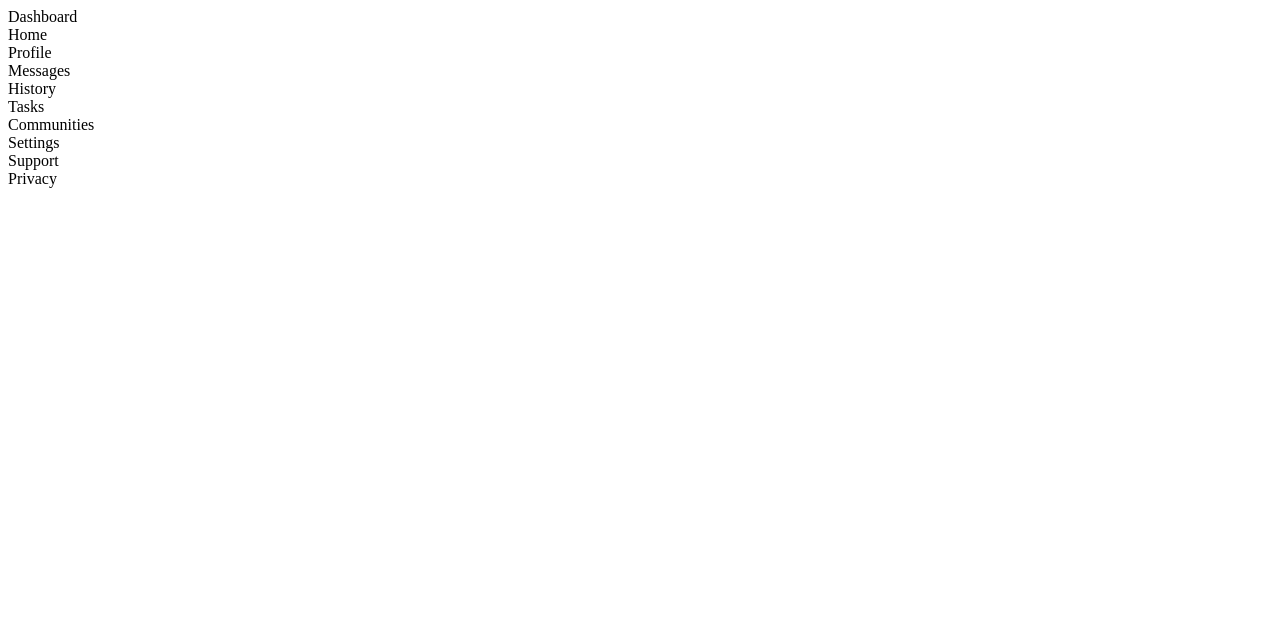
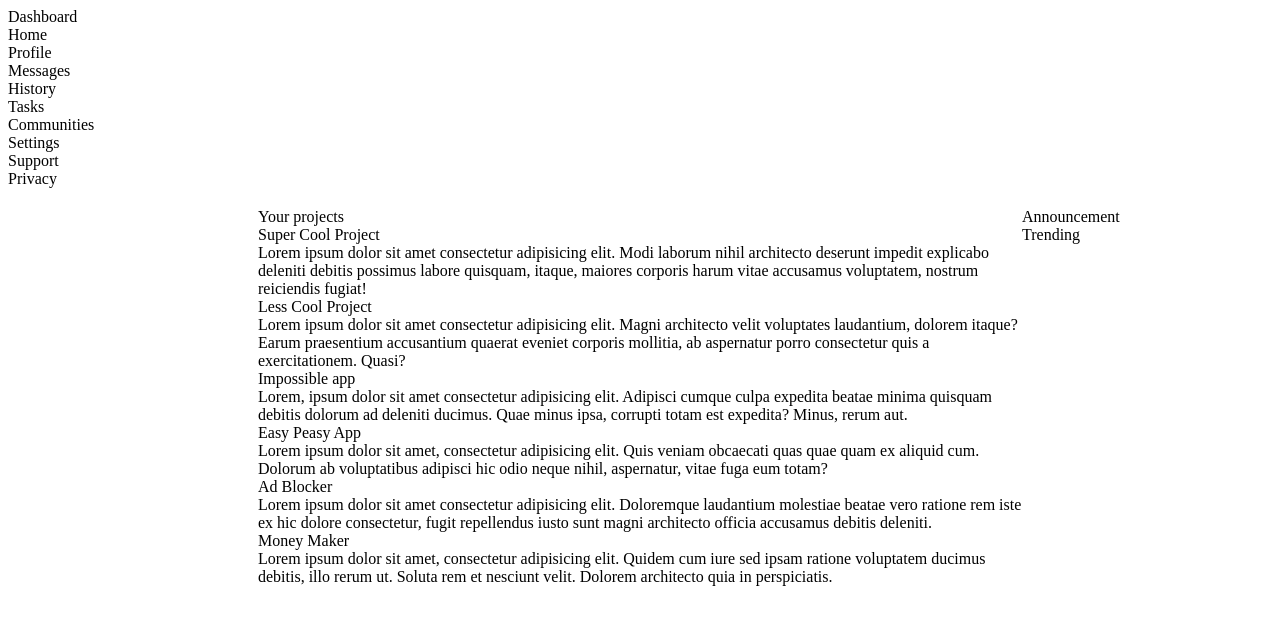
Before and after one commit to louis-esco/top-admin-dashboard, a plain HTML site: page index.html in a window 1280 px wide. Drawn offline with Linux system fonts and the light colour scheme.

Commit message:
Adds basic content

```diff
--- a/index.html
+++ b/index.html
@@ -40,10 +40,69 @@
 
         <main>
             <div class="projects">
+                <div class="projects-title">Your projects</div>
+                <div class="projects-cards">
+                    <div class="card">
+                        <div class="card-title">Super Cool Project</div>
+                        <div class="card-content">Lorem ipsum dolor sit amet consectetur adipisicing elit. Modi laborum
+                            nihil architecto deserunt impedit explicabo deleniti debitis possimus labore quisquam,
+                            itaque, maiores corporis harum vitae accusamus voluptatem, nostrum reiciendis fugiat!</div>
+                        <div class="card-links"></div>
+                    </div>
+                    <div class="card">
+                        <div class="card-title">Less Cool Project</div>
+                        <div class="card-content">Lorem ipsum dolor sit amet consectetur adipisicing elit. Magni
+                            architecto velit voluptates laudantium, dolorem itaque? Earum praesentium accusantium
+                            quaerat eveniet corporis mollitia, ab aspernatur porro consectetur quis a exercitationem.
+                            Quasi?</div>
+                        <div class="card-links"></div>
+                    </div>
+                    <div class="card">
+                        <div class="card-title">Impossible app</div>
+                        <div class="card-content">Lorem, ipsum dolor sit amet consectetur adipisicing elit. Adipisci
+                            cumque culpa expedita beatae minima quisquam debitis dolorum ad deleniti ducimus. Quae minus
+                            ipsa, corrupti totam est expedita? Minus, rerum aut.</div>
+                        <div class="card-links"></div>
+                    </div>
+                    <div class="card">
+                        <div class="card-title">Easy Peasy App</div>
+                        <div class="card-content">Lorem ipsum dolor sit amet, consectetur adipisicing elit. Quis veniam
+                            obcaecati quas quae quam ex aliquid cum. Dolorum ab voluptatibus adipisci hic odio neque
+                            nihil, aspernatur, vitae fuga eum totam?</div>
+                        <div class="card-links"></div>
+                    </div>
+                    <div class="card">
+                        <div class="card-title">Ad Blocker</div>
+                        <div class="card-content">Lorem ipsum dolor sit amet consectetur adipisicing elit. Doloremque
+                            laudantium molestiae beatae vero ratione rem iste ex hic dolore consectetur, fugit
+                            repellendus iusto sunt magni architecto officia accusamus debitis deleniti.</div>
+                        <div class="card-links"></div>
+                    </div>
+                    <div class="card">
+                        <div class="card-title">Money Maker</div>
+                        <div class="card-content">Lorem ipsum dolor sit amet, consectetur adipisicing elit. Quidem cum
+                            iure sed ipsam ratione voluptatem ducimus debitis, illo rerum ut. Soluta rem et nesciunt
+                            velit. Dolorem architecto quia in perspiciatis.</div>
+                        <div class="card-links"></div>
+                    </div>
 
+                </div>
             </div>
 
             <div class="sidebar">
+                <div class="announcements">
+                    <div class="announcement-title">Announcement</div>
+                    <div class="announcement-links">
+
+                    </div>
+                </div>
+
+                <div class="trending">
+                    <div class="trending-title">Trending</div>
+                    <div class="trending-links">
+
+                    </div>
+                </div>
 
             </div>
         </main>
```
